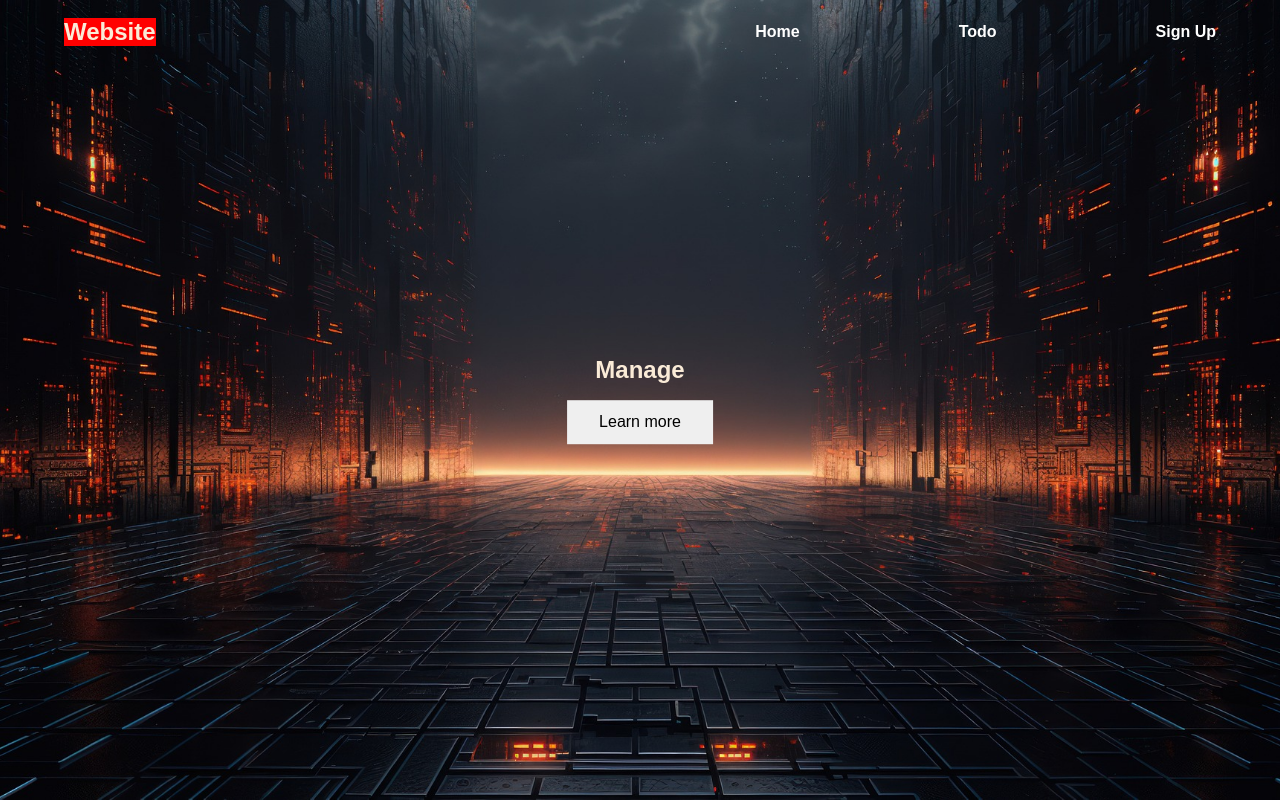
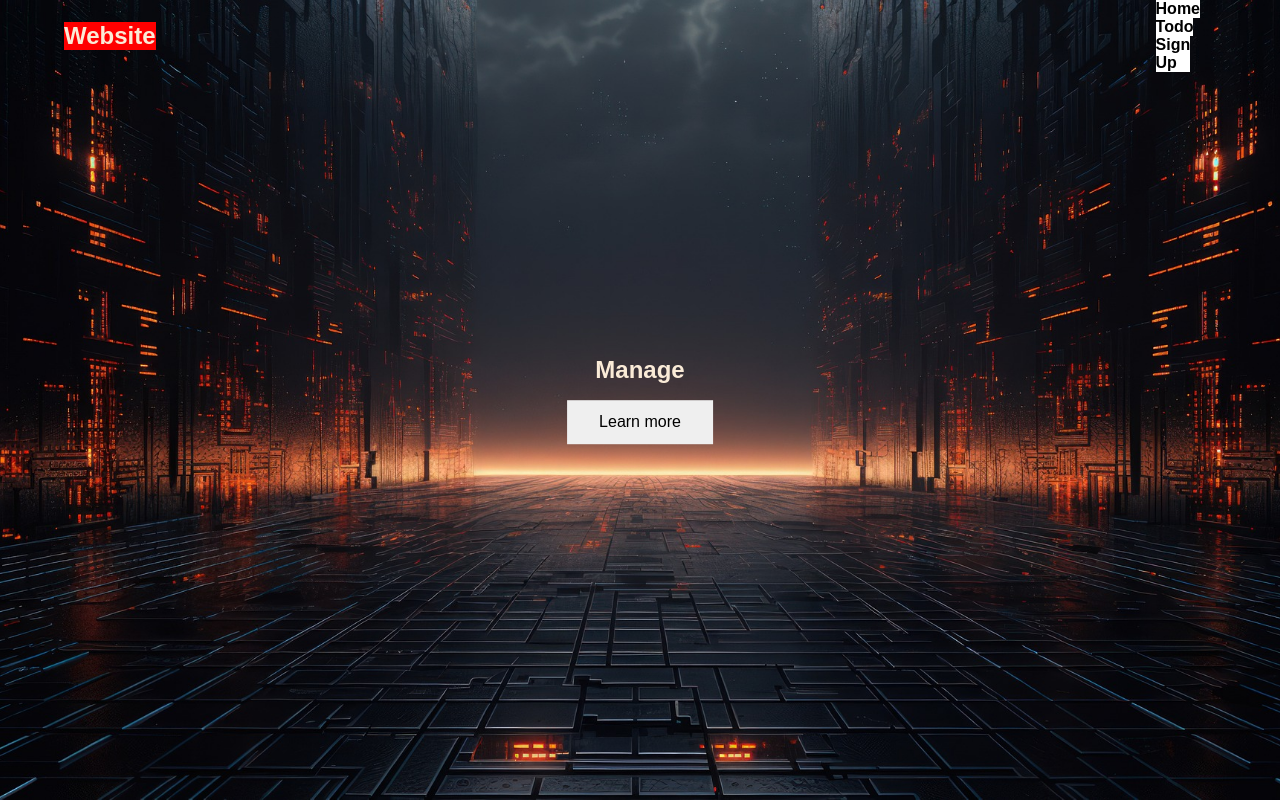
Before and after one commit to Sarthak-132/Js_Handwritten_Notes, a website: page DOM-MANIPULATION/adv_index.html in a window 1280 px wide. Shown: the top 802 px of the page. Drawn offline with Linux system fonts and the light colour scheme.

Commit message:
targetting elements method learned

```diff
--- a/DOM-MANIPULATION/adv_index.html
+++ b/DOM-MANIPULATION/adv_index.html
@@ -14,10 +14,10 @@
     <header class="header">
         <nav class="nav container">
             <h1 class="logo">Website</h1>
-            <ul class="nav-items">
-                <li><a href="#home">Home</a></li>
-                <li><a href="#">Todo</a></li>
-                <li><a href="#">Sign Up</a></li>
+            <ul class="nav-items-list">
+                <li class="nav-items"><a href="#home">Home</a></li>
+                <li class="nav-items"><a href="#">Todo</a></li>
+                <li class="nav-items"><a href="#">Sign Up</a></li>
             </ul>
         </nav>
         <div class="headline">
--- a/DOM-MANIPULATION/adv_script.js
+++ b/DOM-MANIPULATION/adv_script.js
@@ -1,6 +1,5 @@
 // change text
 // textContent and innerText
-
 const heading = document.getElementById("heading");
 console.log(heading.textContent);
 heading.textContent = "Manage";
@@ -8,7 +7,6 @@ console.log(heading.textContent);
 
 
 // to target particular element in html and style them
-
 const logo = document.querySelector("header nav h1");
 console.log(logo);
 logo.style.backgroundColor = "red";
@@ -27,3 +25,27 @@ console.log(inputElem.getAttribute("type"));
 
 // get multiple elements using getElementsByClassName
 // get multiple elements using querySelectorAll
+
+// getElementsByClassNam - can not iterate html collection through forEach method instead use (for , for of)
+const navItems = document.getElementsByClassName("nav-items");
+console.log(navItems);       //these are array like objects -> html collection
+// so limited methods are available not all the array methods can be used
+// array like objects - indexing , length property ,
+console.log(navItems[1]);
+console.log(typeof navItems); // object
+
+// querySelectorAll
+const navItems2 = document.querySelectorAll(".nav-items");
+console.log(navItems2);         //Nodelist
+console.log(navItems2[2]);
+console.log(typeof navItems2);  // object->
+
+
+// loop using
+// getElementsByTagName
+const navItems3 = document.getElementsByTagName("a");
+for(let i = 0 ; i < navItems3.length ; i++){
+    const value = navItems3[i];
+    value.style.backgroundColor = "#fff";
+    value.style.color = "#000";
+}
```
